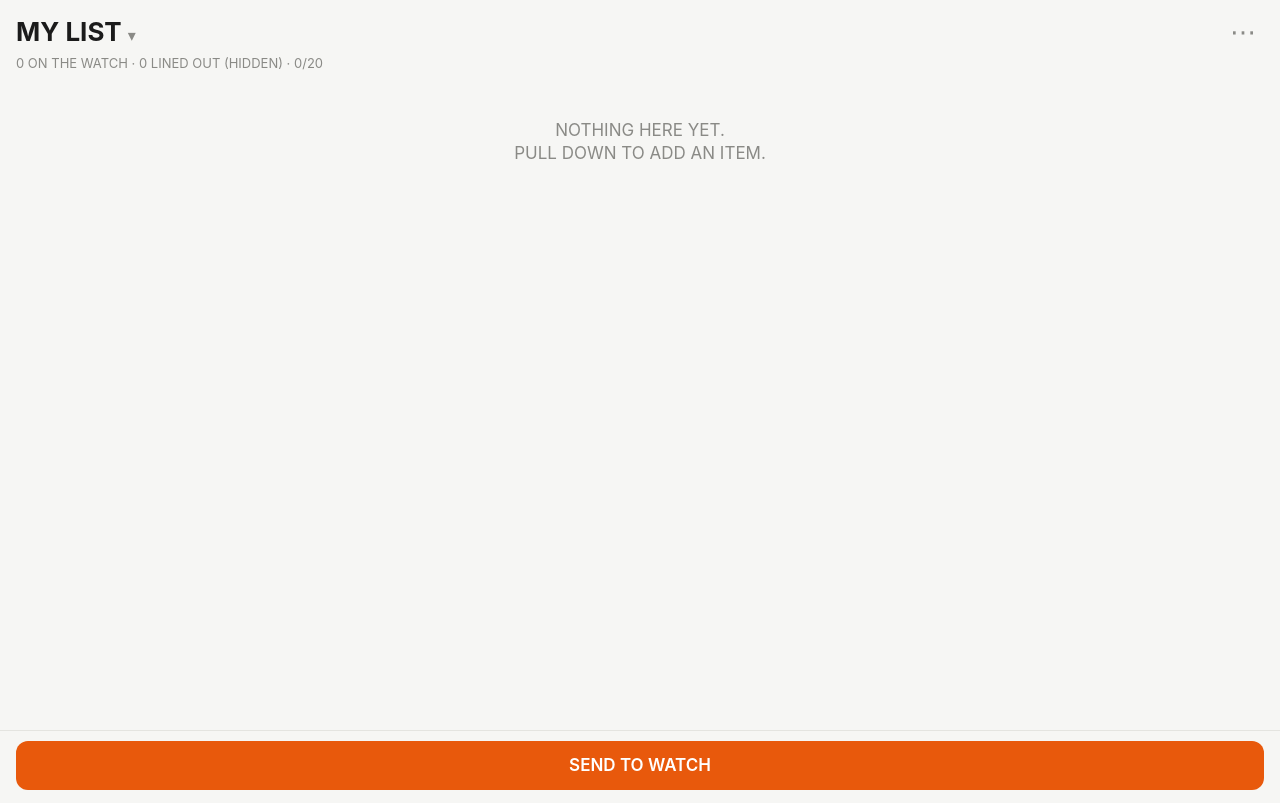
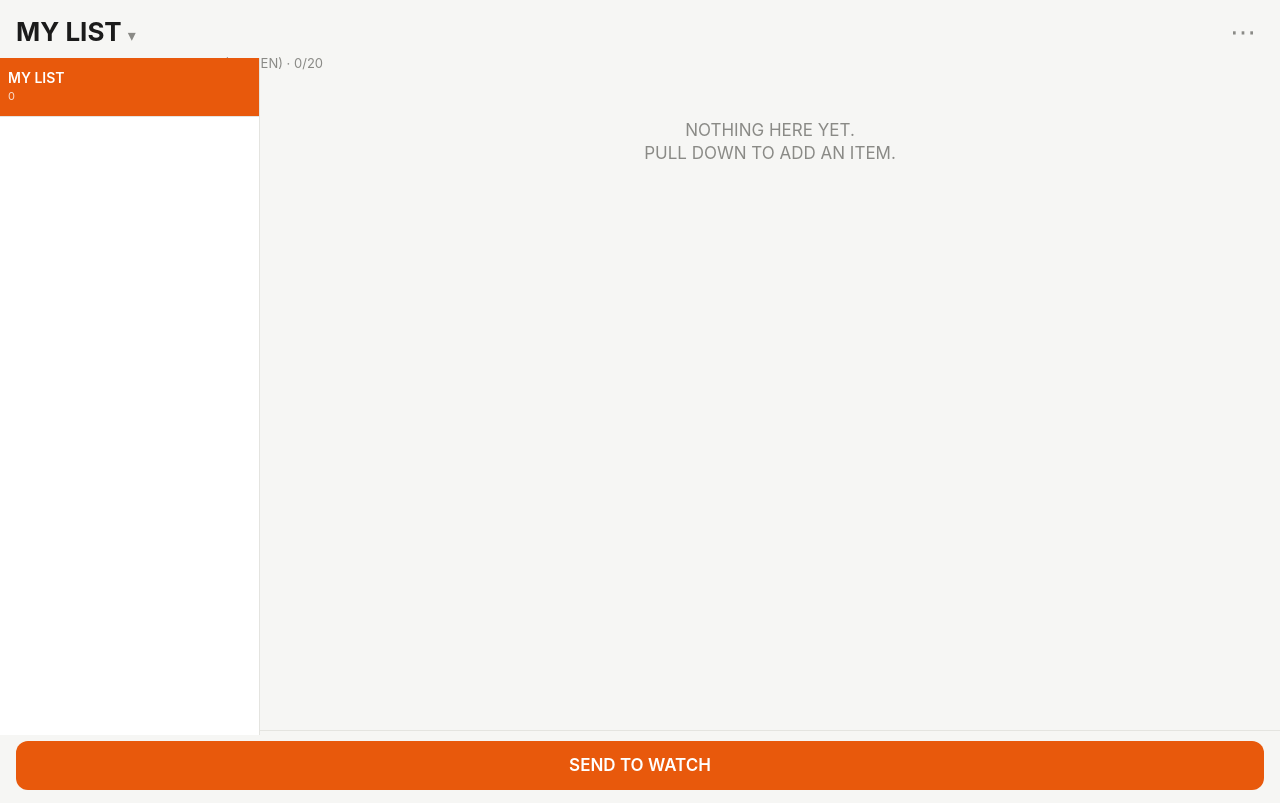
Before and after one commit to theguymilly/PT2List, a website: page pebblelist/config.html in a window 1280 px wide. Drawn offline with Linux system fonts and the light colour scheme.

Commit message:
Increase max lists from 6 to 10 and update styles

```diff
--- a/pebblelist/config.html
+++ b/pebblelist/config.html
@@ -72,6 +72,112 @@
   textarea { min-height: 110px; font: 13px/1.4 ui-monospace, Menlo, monospace; }
   .toast { position: fixed; top: 12px; left: 50%; transform: translateX(-50%); background: var(--ink); color: var(--bg); padding: 8px 14px; border-radius: 20px; font-size: 14px; opacity: 0; transition: opacity .2s; pointer-events: none; z-index: 20; }
 .toast.show { opacity: 1; }
+
+
+/* =========================================================
+   Phone split list view
+   ========================================================= */
+
+#phoneLists {
+  position: fixed;
+  left: 0;
+  top: 58px;
+  bottom: calc(65px + env(safe-area-inset-bottom));
+  width: 31%;
+  overflow-y: auto;
+  -webkit-overflow-scrolling: touch;
+  background: var(--card);
+  border-right: 1px solid var(--line);
+  z-index: 5;
+  padding-bottom: 8px;
+}
+
+.phone-list-row {
+  position: relative;
+  min-height: 58px;
+  overflow: hidden;
+  border-bottom: 1px solid var(--line);
+  background: var(--card);
+  -webkit-user-select: none;
+  user-select: none;
+  touch-action: pan-y;
+}
+
+.phone-list-row .phone-list-content {
+  position: relative;
+  z-index: 2;
+  min-height: 58px;
+  box-sizing: border-box;
+  padding: 9px 8px;
+  background: var(--card);
+  display: flex;
+  flex-direction: column;
+  justify-content: center;
+  transition: transform .18s ease;
+  will-change: transform;
+}
+
+.phone-list-row .plist-name {
+  font-size: 14px;
+  font-weight: 600;
+  line-height: 1.15;
+  overflow: hidden;
+  text-overflow: ellipsis;
+  white-space: nowrap;
+}
+
+.phone-list-row .plist-count {
+  color: var(--muted);
+  font-size: 11px;
+  margin-top: 3px;
+}
+
+.phone-list-row.cur .phone-list-content {
+  background: var(--accent);
+  color: var(--accent-ink);
+}
+
+.phone-list-row.cur .plist-count {
+  color: var(--accent-ink);
+  opacity: .8;
+}
+
+.phone-list-delete {
+  position: absolute;
+  z-index: 1;
+  top: 0;
+  right: 0;
+  bottom: 0;
+  width: 72px;
+  border: 0;
+  margin: 0;
+  padding: 0;
+  background: #ff3b30;
+  color: #fff;
+  font-size: 12px;
+  font-weight: 700;
+  text-align: center;
+  cursor: pointer;
+}
+
+#phoneContent {
+  margin-left: 31%;
+  min-width: 0;
+}
+
+#phoneContent main {
+  min-height: calc(100vh - 160px);
+}
+
+@media (min-width: 800px) {
+  #phoneLists {
+    width: 260px;
+  }
+
+  #phoneContent {
+    margin-left: 260px;
+  }
+}
 </style>
 </head>
 <body>
@@ -81,11 +187,15 @@
 </header>
 <div class="count" id="count"></div>
 
+<div id="phoneLists"></div>
+
+<div id="phoneContent">
   <main id="main">
     <div id="pull"><span id="pullTxt">Pull down to add</span></div>
     <div id="items"></div>
     <div class="empty" id="emptyHint" hidden>Nothing here yet.<br>Pull down to add an item.</div>
   </main>
+</div>
 
 <div class="bar"><button id="save" class="primary">Send to watch</button></div>
 
@@ -137,7 +247,7 @@
 
 <script>
 (function () {
-  var MAX_LISTS = 6, MAX_ITEMS = 20, TEXT_LEN = 63, NAME_LEN = 23, NOTE_LEN = 1000;
+  var MAX_LISTS = 10, MAX_ITEMS = 20, TEXT_LEN = 63, NAME_LEN = 23, NOTE_LEN = 1000;
   var LS = 'pebblelist_page_v1';
   var fromApp = false;
 
@@ -323,9 +433,172 @@
   // =========================================================================
   // Items
   // =========================================================================
+  function renderPhoneLists() {
+  var root = $('phoneLists');
+  if (!root) return;
+
+  root.innerHTML = '';
+
+  state.lists.forEach(function (l, i) {
+    var row = el('div', 'phone-list-row');
+    row.setAttribute('data-i', i);
+
+    var content = el('div', 'phone-list-content');
+
+    var name = el('div', 'plist-name', l.name);
+    var count = el('div', 'plist-count', String(l.items.length));
+
+    content.appendChild(name);
+    content.appendChild(count);
+
+    if (i === cur) {
+      row.className += ' cur';
+    }
+
+    var del = el('button', 'phone-list-delete', 'DELETE');
+    del.type = 'button';
+    del.setAttribute('aria-label', 'Delete ' + l.name);
+
+    row.appendChild(content);
+    row.appendChild(del);
+    root.appendChild(row);
+
+    setupPhoneListGesture(row, content, del, i);
+  });
+}
+  function setupPhoneListGesture(row, content, del, index) {
+  var startX = 0;
+  var startY = 0;
+  var currentX = 0;
+  var dragging = false;
+  var open = false;
+  var moved = false;
+
+  var DELETE_WIDTH = 72;
+  var MAX_SWIPE = DELETE_WIDTH;
+
+  function setX(x, animate) {
+    content.style.transition = animate ? 'transform .18s ease' : 'none';
+    content.style.transform = 'translateX(' + x + 'px)';
+  }
+
+  function close() {
+    open = false;
+    currentX = 0;
+    setX(0, true);
+  }
+
+  function reveal() {
+    open = true;
+    currentX = -DELETE_WIDTH;
+    setX(-DELETE_WIDTH, true);
+  }
+
+  row.addEventListener('touchstart', function (e) {
+    if (!e.touches || !e.touches.length) return;
+
+    var t = e.touches[0];
+
+    startX = t.clientX;
+    startY = t.clientY;
+    currentX = open ? -DELETE_WIDTH : 0;
+    dragging = true;
+    moved = false;
+
+    content.style.transition = 'none';
+  }, { passive: true });
+
+  row.addEventListener('touchmove', function (e) {
+    if (!dragging || !e.touches || !e.touches.length) return;
+
+    var t = e.touches[0];
+    var dx = t.clientX - startX;
+    var dy = t.clientY - startY;
+
+    if (!moved) {
+      if (Math.abs(dy) > Math.abs(dx) && Math.abs(dy) > 8) {
+        dragging = false;
+        return;
+      }
+
+      if (Math.abs(dx) < 6) return;
+
+      moved = true;
+    }
+
+    var x = open ? -DELETE_WIDTH + dx : dx;
+
+    if (x > 0) x = 0;
+    if (x < -MAX_SWIPE) x = -MAX_SWIPE;
+
+    currentX = x;
+    setX(x, false);
+
+    if (e.cancelable) e.preventDefault();
+  }, { passive: false });
+
+  row.addEventListener('touchend', function () {
+    if (!dragging) return;
+
+    dragging = false;
+
+    if (!moved) {
+      if (open) {
+        close();
+        return;
+      }
+
+      if (editing) return;
+
+      cur = index;
+      window.scrollTo(0, 0);
+      render();
+      return;
+    }
+
+    if (currentX <= -(DELETE_WIDTH * 0.45)) {
+      reveal();
+    } else {
+      close();
+    }
+  }, { passive: true });
+
+  /*
+   * Delete button
+   */
+  del.addEventListener('click', function (e) {
+    e.preventDefault();
+    e.stopPropagation();
+
+    if (editing) return;
+
+    state.lists.splice(index, 1);
+
+    /*
+     * Keep at least one list.
+     */
+    if (!state.lists.length) {
+      state.lists.push({
+        name: 'List',
+        items: []
+      });
+      cur = 0;
+    } else if (index < cur) {
+      cur--;
+    } else if (cur >= state.lists.length) {
+      cur = state.lists.length - 1;
+    }
+
+    persist();
+    render();
+  });
+}
   function render() {
-    state.upper = true;                       // capitals are always on
+  state.upper = true;
   document.body.classList.add('caps');
+
+  renderPhoneLists();
+
   var l = list();
     $('title').textContent = '';
     $('title').appendChild(document.createTextNode(l.name + ' '));
```
Lines whose indentation alone changed are shown as unchanged.
